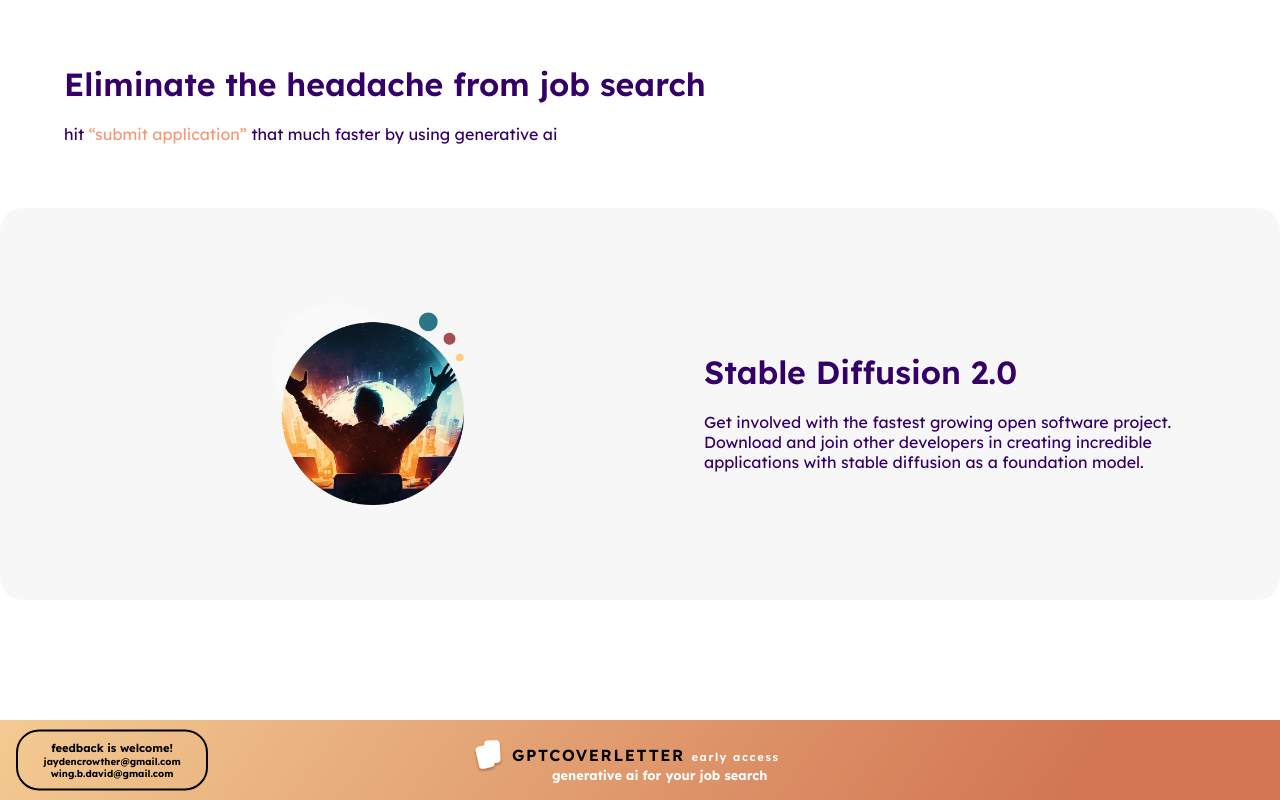
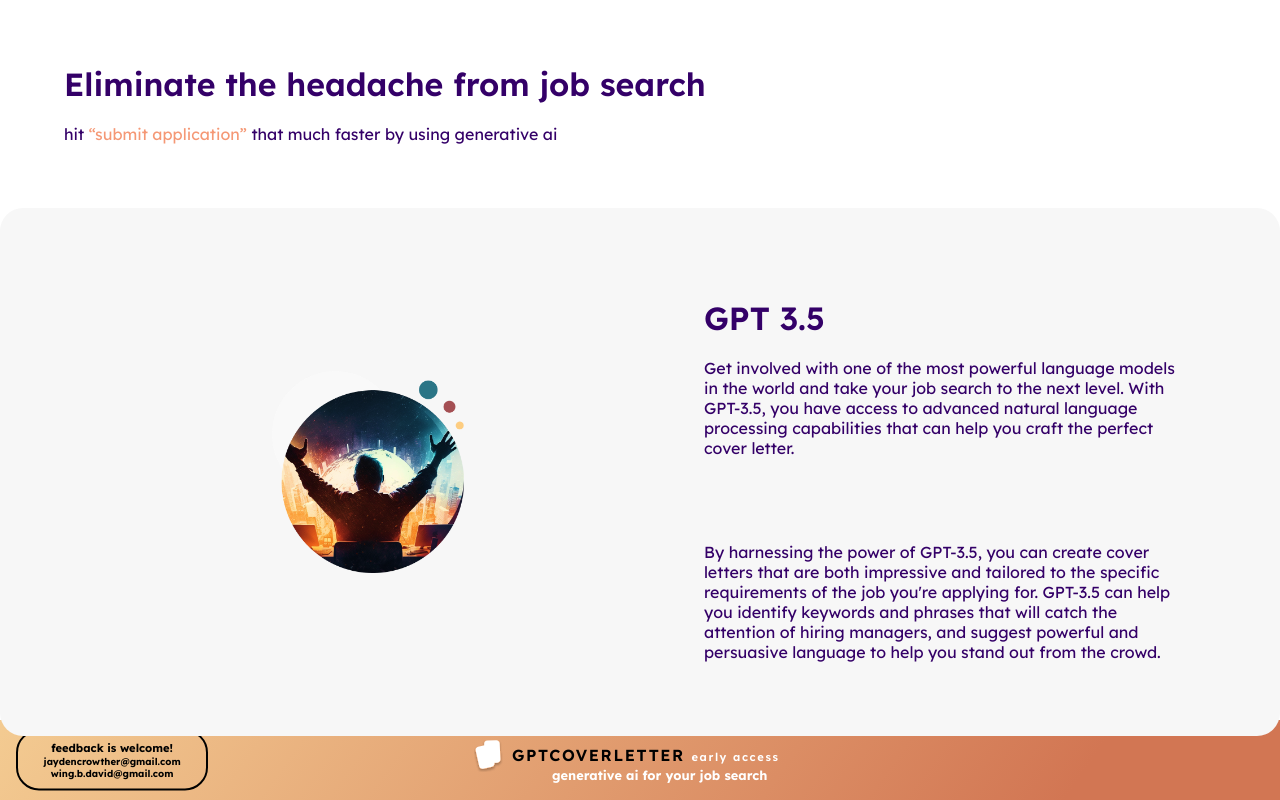
Before and after one commit to xEpiqq/coverletter-gen, a Next.js app: page / in a window 1280 px wide. Shown: the part 816-1616 px from the top of the page. Built offline with nearby package versions, Linux system fonts and the light colour scheme; no server answers; a web font is replaced by a local one.

Commit message:
Updated metadata

```diff
--- a/app/layout.tsx
+++ b/app/layout.tsx
@@ -1,18 +1,33 @@
-import './globals.css'
+import "./globals.css";
 
 export const metadata = {
-  title: 'StreamScout',
-  description: 'Find a list of streaming platforms instantly',
-}
+  title: "GPTCoverLetter",
+  description: "Generate cover letters for your job applications using GPT-3.5",
+
+  type: "website",
+  icons: {
+    icon: "/logo_background.svg",
+    shortcut: "/logo_background.svg",
+    apple: "/favicon.ico",
+    other: {
+      rel: "apple-touch-icon-precomposed",
+      url: "http://localhost:3000/favicon.ico",
+    },
+  },
+
+  // index the page
+  robots: "index, follow",
+};
 
 export default function RootLayout({
   children,
 }: {
-  children: React.ReactNode
+  children: React.ReactNode;
 }) {
   return (
+
     <html lang="en">
       <body>{children}</body>
     </html>
-  )
+  );
 }
--- a/app/page.jsx
+++ b/app/page.jsx
@@ -61,14 +61,13 @@
 
   return (
     <div className={s.page}>
-      <div className={s.gradient_background}>
-      </div>
-        <div className={s.circle_transition} />
+      <div className={s.gradient_background}></div>
+      <div className={s.circle_transition} />
       <div className={s.circle_transition} />
       <div className={s.home}>
         <div className={s.navbar}>
           <div className={s.logo}>
-            <img src="/logo.svg" />
+            <img alt="logo" src="/logo.svg" />
             <h3>GPTCOVERLETTER</h3>
           </div>
           <div className={s.login}>
@@ -117,7 +116,7 @@
               </div>
             </div>
             <div className={s.home_right}>
-              <img src="/computer_city.png" />
+              <img alt="computer city scape" src="/computer_city.png" />
             </div>
           </div>
         </div>
@@ -132,14 +131,24 @@
 
           <div className={s.gpt_tech_showcase_container}>
             <div className={s.gpt_tech_showcase_img}>
-              <img src="/happy_man.png" />
+              <img alt="happy excited man" src="/happy_man.png" />
             </div>
             <div className={s.gpt_tech_showcase_text}>
-              <h1>Stable Diffusion 2.0</h1>
+              <h1>GPT 3.5</h1>
               <h5>
-                Get involved with the fastest growing open software project.
-                Download and join other developers in creating incredible
-                applications with stable diffusion as a foundation model.
+                Get involved with one of the most powerful language models in
+                the world and take your job search to the next level. With
+                GPT-3.5, you have access to advanced natural language processing
+                capabilities that can help you craft the perfect
+                cover letter.
+              </h5>
+              <h5>
+                By harnessing the power of GPT-3.5, you can create
+                cover letters that are both impressive and tailored to the
+                specific requirements of the job you're applying for. GPT-3.5
+                can help you identify keywords and phrases that will catch the
+                attention of hiring managers, and suggest powerful and
+                persuasive language to help you stand out from the crowd.
               </h5>
             </div>
           </div>
@@ -152,7 +161,7 @@
           <h2>wing.b.david@gmail.com</h2>
         </div>
         <div className={s.early_access_banner}>
-          <img src="/logo.svg" />
+          <img alt="logo" src="/logo.svg" />
           <h1>
             GPTCOVERLETTER <span>early access</span>
           </h1>
```
Also changed, not shown: 1 other file (tests, documents, lock files or other folders).
